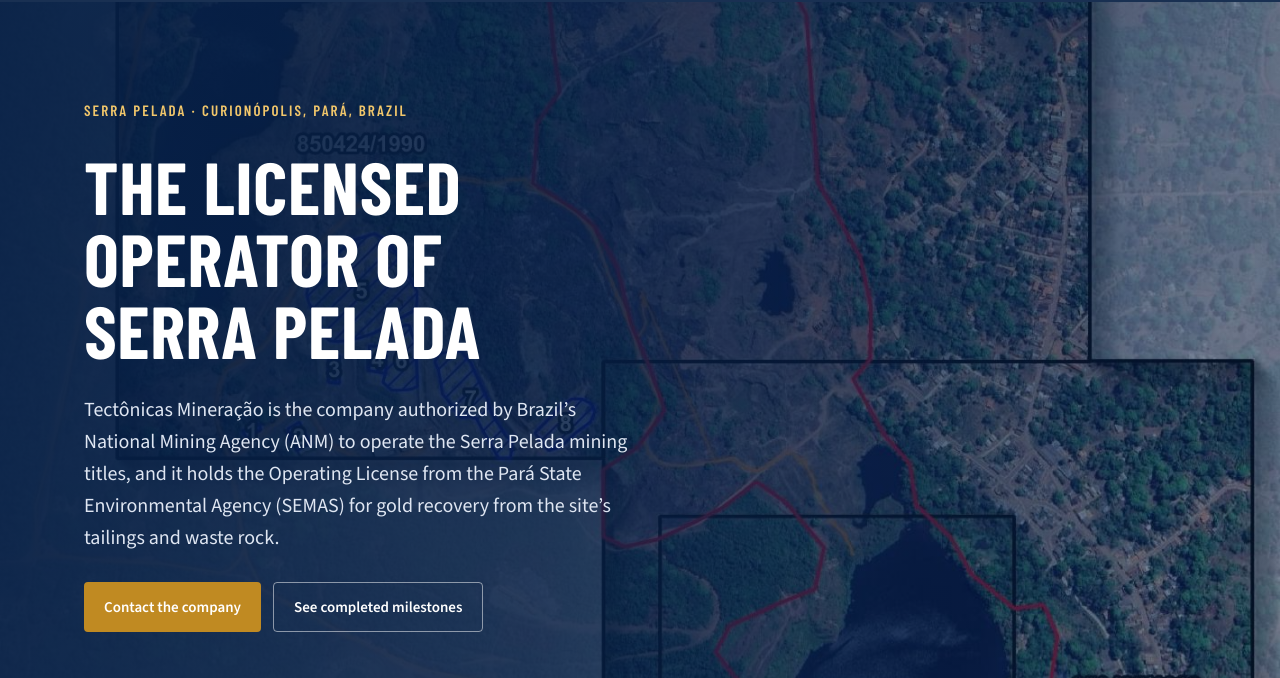
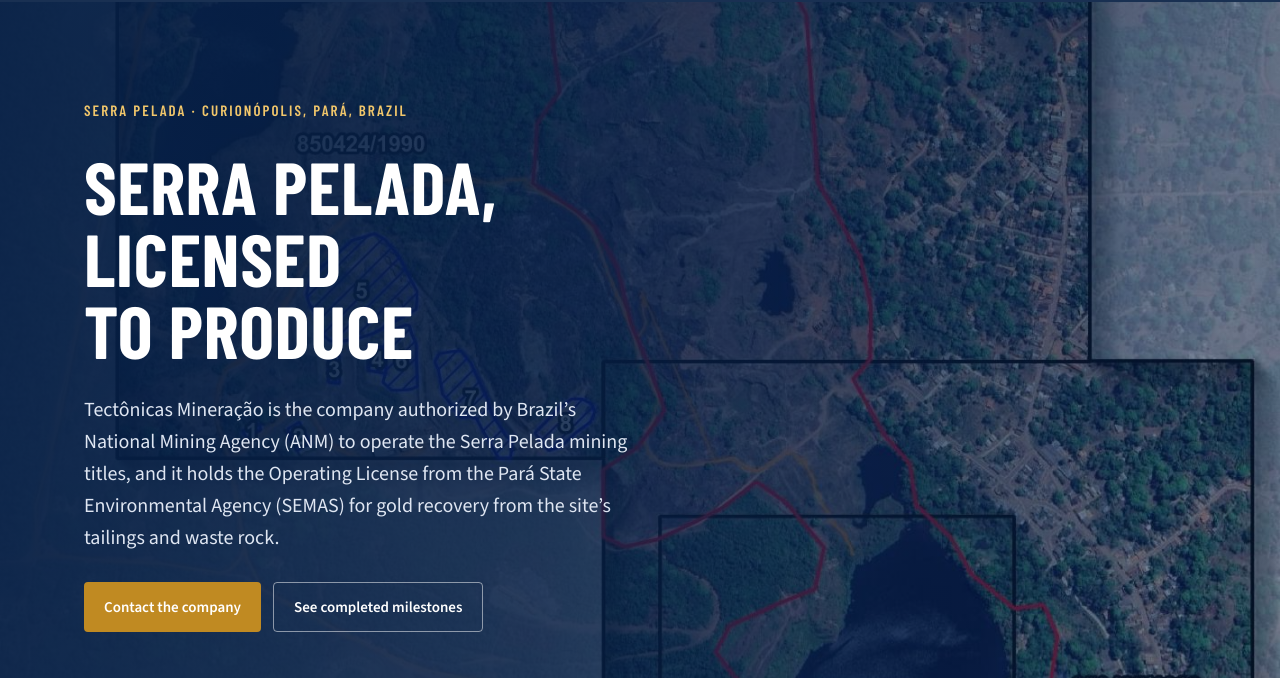
Before and after one commit to TecTonicas/tectonicas.github.io, a plain HTML site: page index.html in a window 1280 px wide. Shown: the part 62-740 px from the top of the page. Drawn offline with nearby package versions, Linux system fonts and the light colour scheme.

Commit message:
Novo slogan do hero

```diff
--- a/index.html
+++ b/index.html
@@ -148,7 +148,7 @@
 <div class="hero" id="topo">
   <div class="in">
     <span class="eyebrow" data-i18n="heroEy">Serra Pelada · Curionópolis, Pará, Brasil</span>
-    <h1 data-i18n="heroH">A operadora licenciada de Serra Pelada</h1>
+    <h1 data-i18n="heroH">Serra Pelada licenciada para produzir</h1>
     <p class="lead" data-i18n="heroP">A Tectônicas Mineração é a empresa autorizada pela Agência Nacional de Mineração a operar os títulos minerários de Serra Pelada e detém a Licença de Operação da SEMAS/PA para o aproveitamento de ouro nos rejeitos e estéreis da área.</p>
     <div class="cta"><a class="btn gold" href="#investidores" data-i18n="cta1">Falar com a empresa</a><a class="btn ghost" href="#licenciamento" data-i18n="cta2">Ver etapas cumpridas</a></div>
     <div class="facts">
@@ -314,7 +314,7 @@
 (function(){
   const EN = {
     nav1:'Authorization', nav2:'Licensing', nav3:'Site', nav4:'Operations', nav5:'Investors',
-    heroEy:'Serra Pelada · Curionópolis, Pará, Brazil', heroH:'The licensed operator of Serra Pelada',
+    heroEy:'Serra Pelada · Curionópolis, Pará, Brazil', heroH:'Serra Pelada, licensed to produce',
     heroP:'Tectônicas Mineração is the company authorized by Brazil’s National Mining Agency (ANM) to operate the Serra Pelada mining titles, and it holds the Operating License from the Pará State Environmental Agency (SEMAS) for gold recovery from the site’s tailings and waste rock.',
     cta1:'Contact the company', cta2:'See completed milestones',
     f1:'SEMAS/PA Operating License, valid until Oct 15, 2030', f2b:'3 ANM titles', f2:'850.424/1990 · 850.425/1990 · 851.087/2014', f3b:'Registered operator', f3:'ANM List no. 163/2026 (Official Gazette, May 5, 2026)', f4b:'Size class D-III', f4:'Gold recovery from tailings and waste rock',
```
